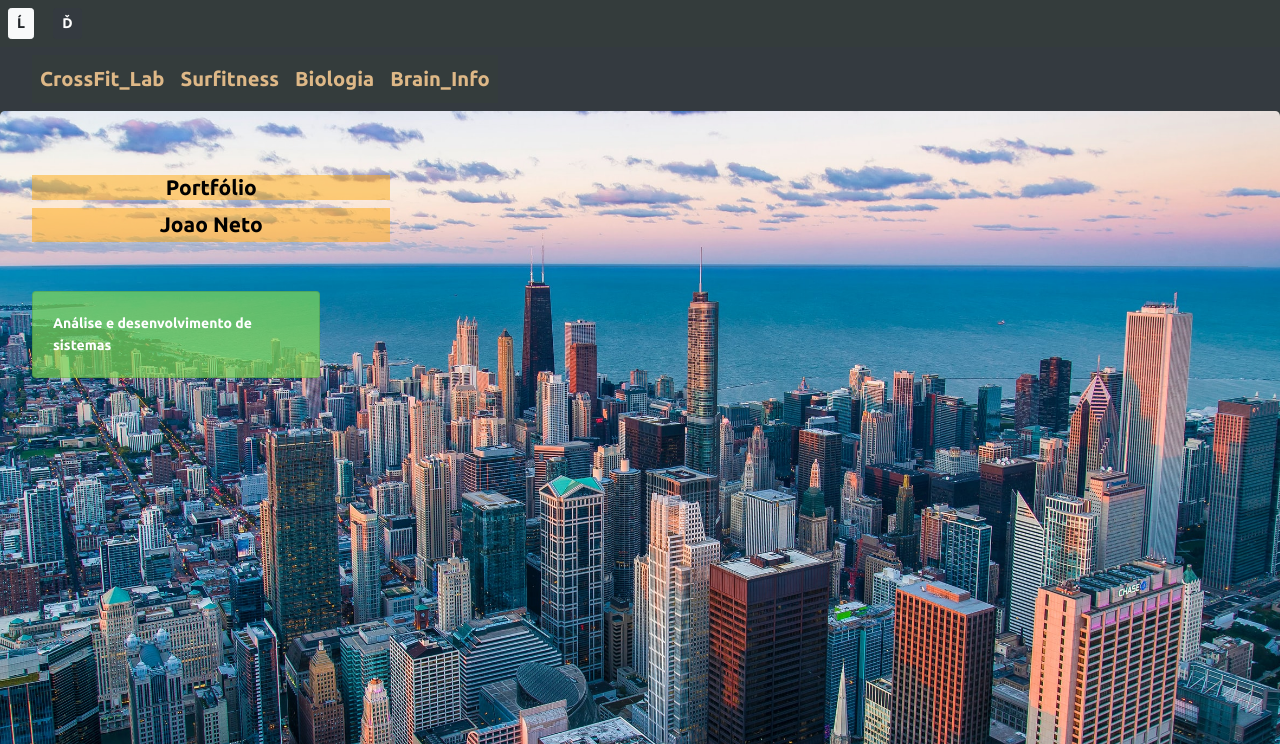
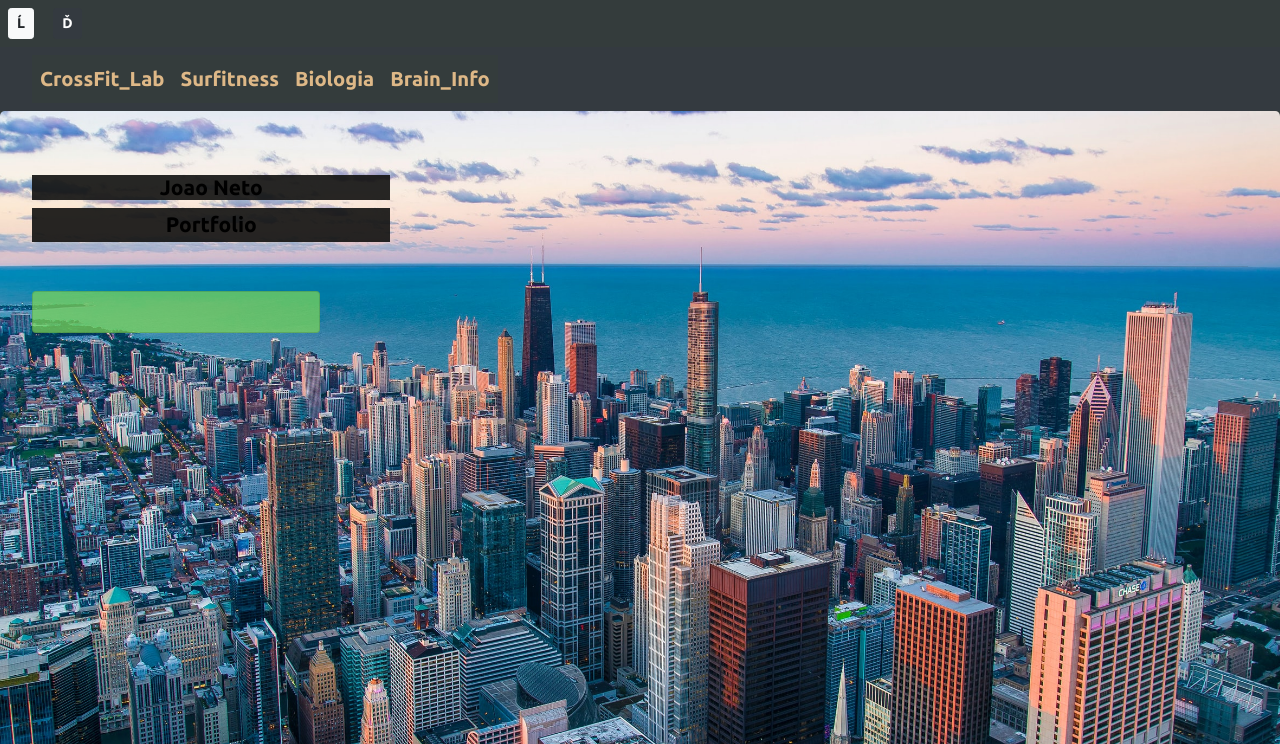
Before and after one commit to Joao8/joao8.github.io, a plain HTML site: page index.html in a window 1280 px wide. Shown: the top 744 px of the page. Drawn offline with nearby package versions, Linux system fonts and the light colour scheme.

Commit message:
layout chabge first page

```diff
--- a/index.html
+++ b/index.html
@@ -42,7 +42,7 @@ h2{
 #goal {
  color:black;
  font-size: 1.5em;
- background: rgba(255,169,17, 0.5);
+ background: rgba(20, 20, 19, 0.918);
  width:28vw;
  text-align: center;
 
@@ -50,7 +50,7 @@ h2{
 #goal1 {
   color:black;
  font-size: 1.5em;
- background: rgba(255,169,17, 0.5);
+ background: rgba(20, 20, 19, 0.918);
  width:28vw;
  text-align: center;
 }
@@ -107,12 +107,12 @@ h2{
       </div>
     </nav>
     <div class="jumbotron">
-          <h1  id ="goal" class="display-5 intro text-center "> Portfólio</h1>
-          <p id ="goal1"class="lead intro text-center">Joao Neto</p>
+          <h1  id ="goal" class="display-5 intro text-center "> Joao Neto</h1>
+          <p id ="goal1"class="lead intro text-center">Portfolio</p>
           <hr class="my-4">
           <div class="card text-white bg-success mb-3" style="max-width: 18rem;">
           <div id = "john" class="card-body">
-            <p class="card-text ">Análise e desenvolvimento de sistemas</p>
+
           </div>
         </div>
       </div>
```
